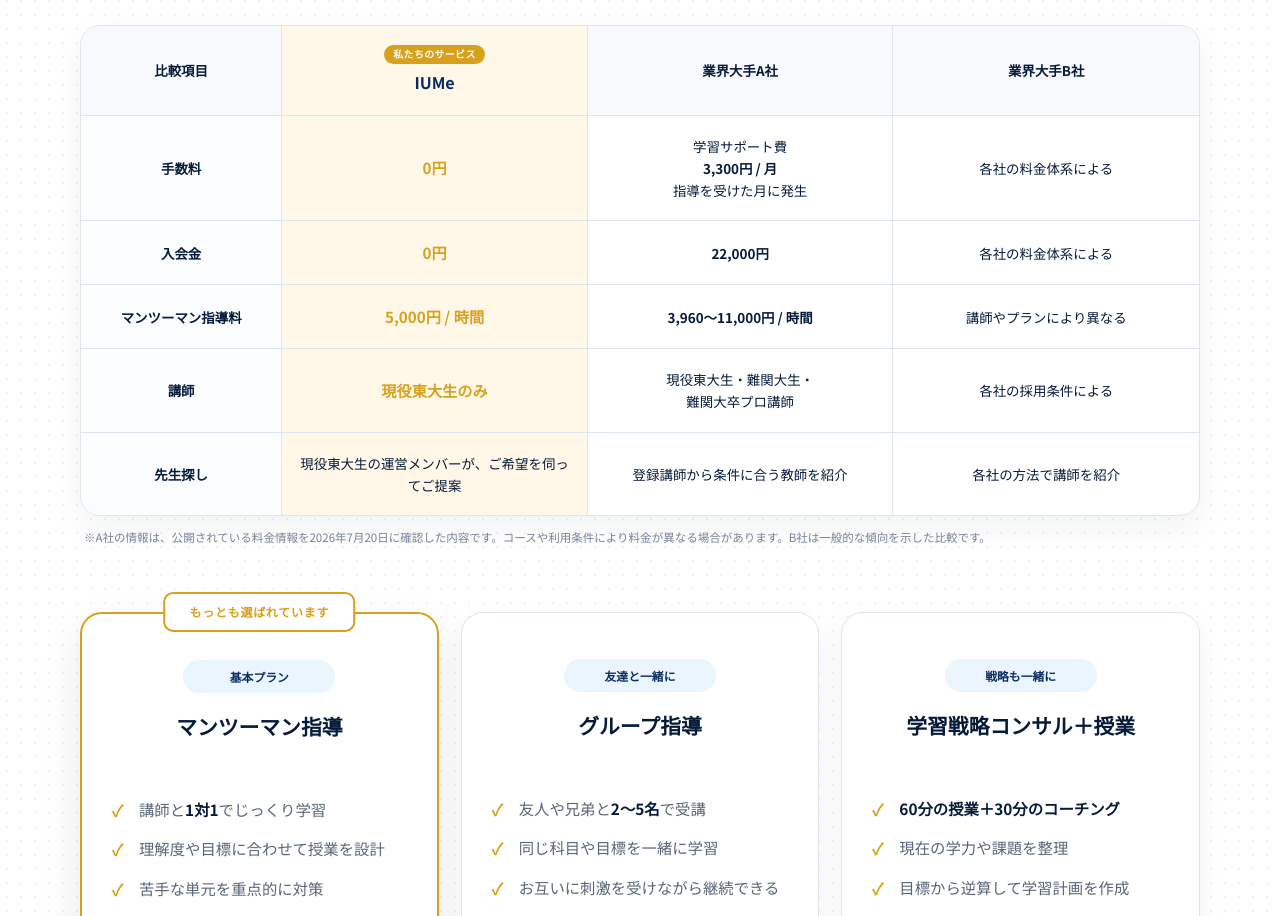
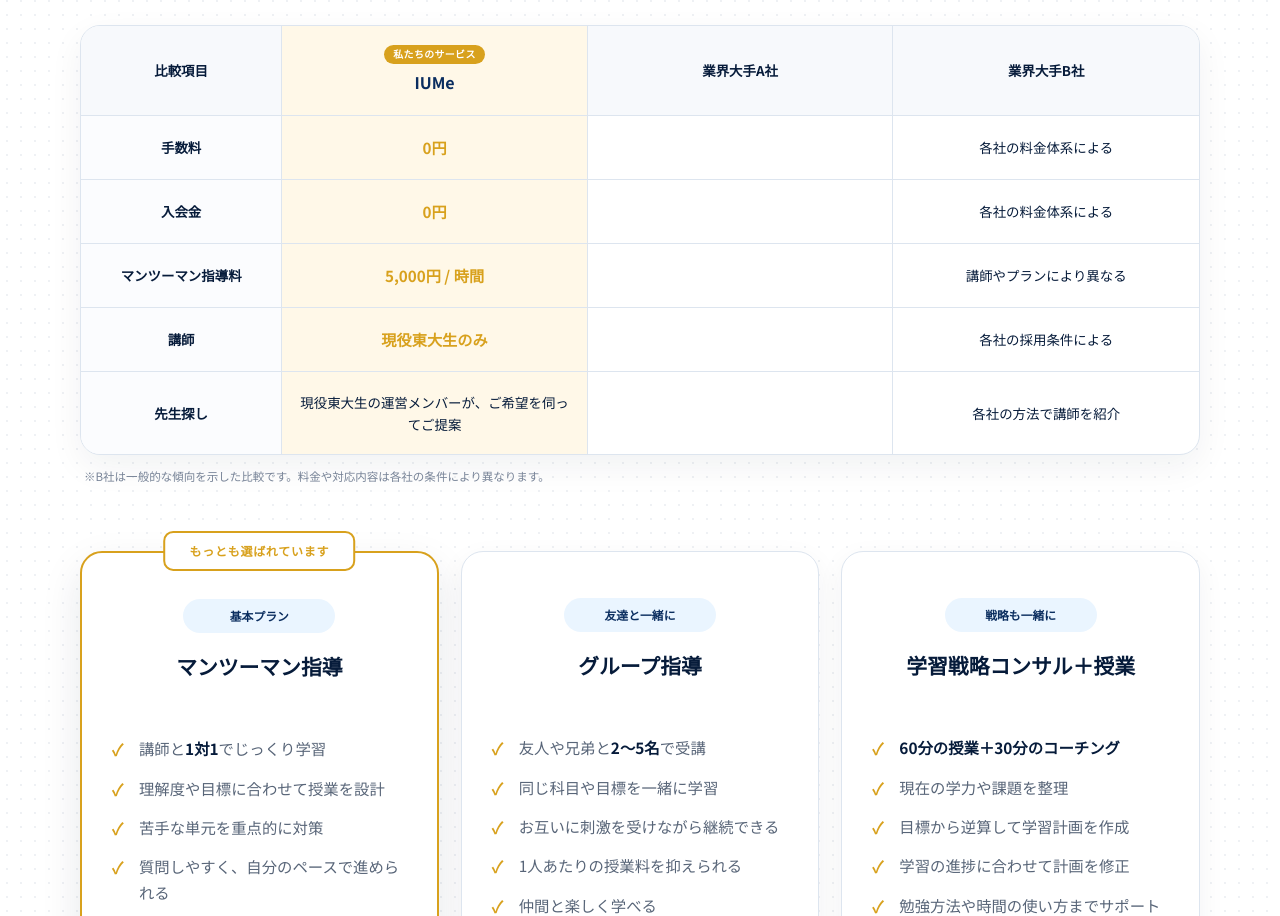
Before and after one commit to nodoka-inoue/iume-site, a website: page index.html in a window 1280 px wide. Shown: the part 4191-5107 px from the top of the page. Drawn offline with Linux system fonts and the light colour scheme.

Commit message:
Clear provider A comparison details

```diff
--- a/index.html
+++ b/index.html
@@ -24,7 +24,7 @@
     <link rel="preconnect" href="https://fonts.googleapis.com" />
     <link rel="preconnect" href="https://fonts.gstatic.com" crossorigin />
     <link href="https://fonts.googleapis.com/css2?family=Noto+Sans+JP:wght@400;500;600;700&family=Noto+Serif+JP:wght@600;700&display=swap" rel="stylesheet" />
-    <link rel="stylesheet" href="styles.css?v=111" />
+    <link rel="stylesheet" href="styles.css?v=112" />
     <script>document.documentElement.classList.add('js')</script>
     <script src="script.js?v=3" defer></script>
   </head>
@@ -129,15 +129,15 @@
               <table class="comparison-table">
                 <thead><tr><th scope="col">比較項目</th><th class="iume-column" scope="col"><span>私たちのサービス</span>IUMe</th><th scope="col">業界大手A社</th><th scope="col">業界大手B社</th></tr></thead>
                 <tbody>
-                  <tr><th scope="row">手数料</th><td class="iume-column"><strong>0円</strong></td><td>学習サポート費<br /><strong>3,300円 / 月</strong><br />指導を受けた月に発生</td><td>各社の料金体系による</td></tr>
-                  <tr><th scope="row">入会金</th><td class="iume-column"><strong>0円</strong></td><td><strong>22,000円</strong></td><td>各社の料金体系による</td></tr>
-                  <tr><th scope="row">マンツーマン指導料</th><td class="iume-column"><strong>5,000円 / 時間</strong></td><td><strong>3,960〜11,000円 / 時間</strong></td><td>講師やプランにより異なる</td></tr>
-                  <tr><th scope="row">講師</th><td class="iume-column"><strong>現役東大生のみ</strong></td><td>現役東大生・難関大生・<br />難関大卒プロ講師</td><td>各社の採用条件による</td></tr>
-                  <tr><th scope="row">先生探し</th><td class="iume-column">現役東大生の運営メンバーが、ご希望を伺ってご提案</td><td>登録講師から条件に合う教師を紹介</td><td>各社の方法で講師を紹介</td></tr>
+                  <tr><th scope="row">手数料</th><td class="iume-column"><strong>0円</strong></td><td aria-label="情報未掲載"></td><td>各社の料金体系による</td></tr>
+                  <tr><th scope="row">入会金</th><td class="iume-column"><strong>0円</strong></td><td aria-label="情報未掲載"></td><td>各社の料金体系による</td></tr>
+                  <tr><th scope="row">マンツーマン指導料</th><td class="iume-column"><strong>5,000円 / 時間</strong></td><td aria-label="情報未掲載"></td><td>講師やプランにより異なる</td></tr>
+                  <tr><th scope="row">講師</th><td class="iume-column"><strong>現役東大生のみ</strong></td><td aria-label="情報未掲載"></td><td>各社の採用条件による</td></tr>
+                  <tr><th scope="row">先生探し</th><td class="iume-column">現役東大生の運営メンバーが、ご希望を伺ってご提案</td><td aria-label="情報未掲載"></td><td>各社の方法で講師を紹介</td></tr>
                 </tbody>
               </table>
             </div>
-            <p class="comparison-note">※A社の情報は、公開されている料金情報を2026年7月20日に確認した内容です。コースや利用条件により料金が異なる場合があります。B社は一般的な傾向を示した比較です。</p>
+            <p class="comparison-note">※B社は一般的な傾向を示した比較です。料金や対応内容は各社の条件により異なります。</p>
           </section>
           <div class="price-grid">
             <article class="price-card featured reveal"><p class="plan-label">基本プラン</p><h3>マンツーマン指導</h3><ul class="plan-features"><li>講師と<strong>1対1</strong>でじっくり学習</li><li>理解度や目標に合わせて授業を設計</li><li>苦手な単元を重点的に対策</li><li>質問しやすく、自分のペースで進められる</li><li>定期テスト・受験対策にも対応</li></ul><p class="plan-recommendation">自分に合った指導を受けたい方におすすめ</p><p class="price"><b>5,000</b><span>円 / 時間</span></p></article>
```
